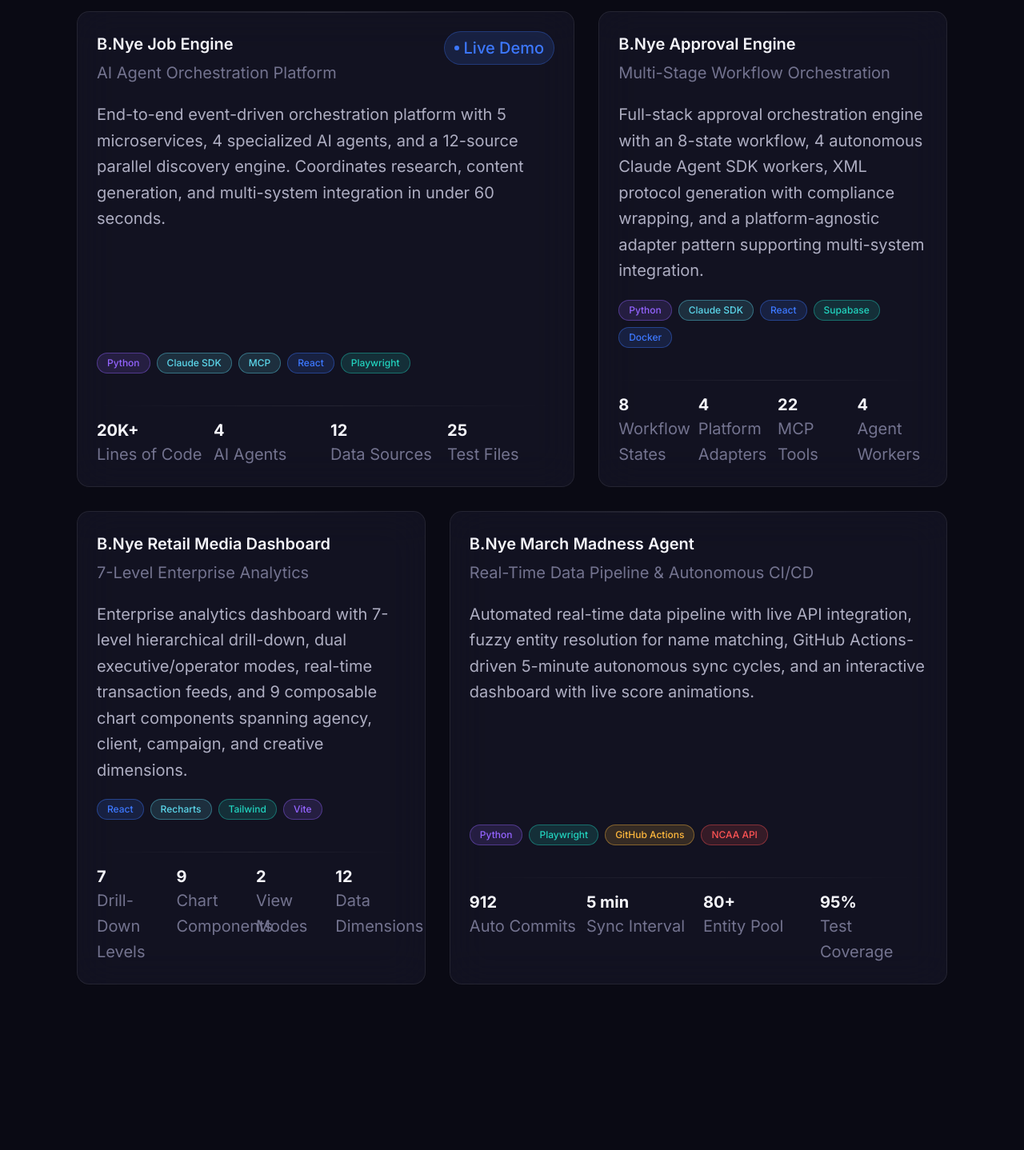
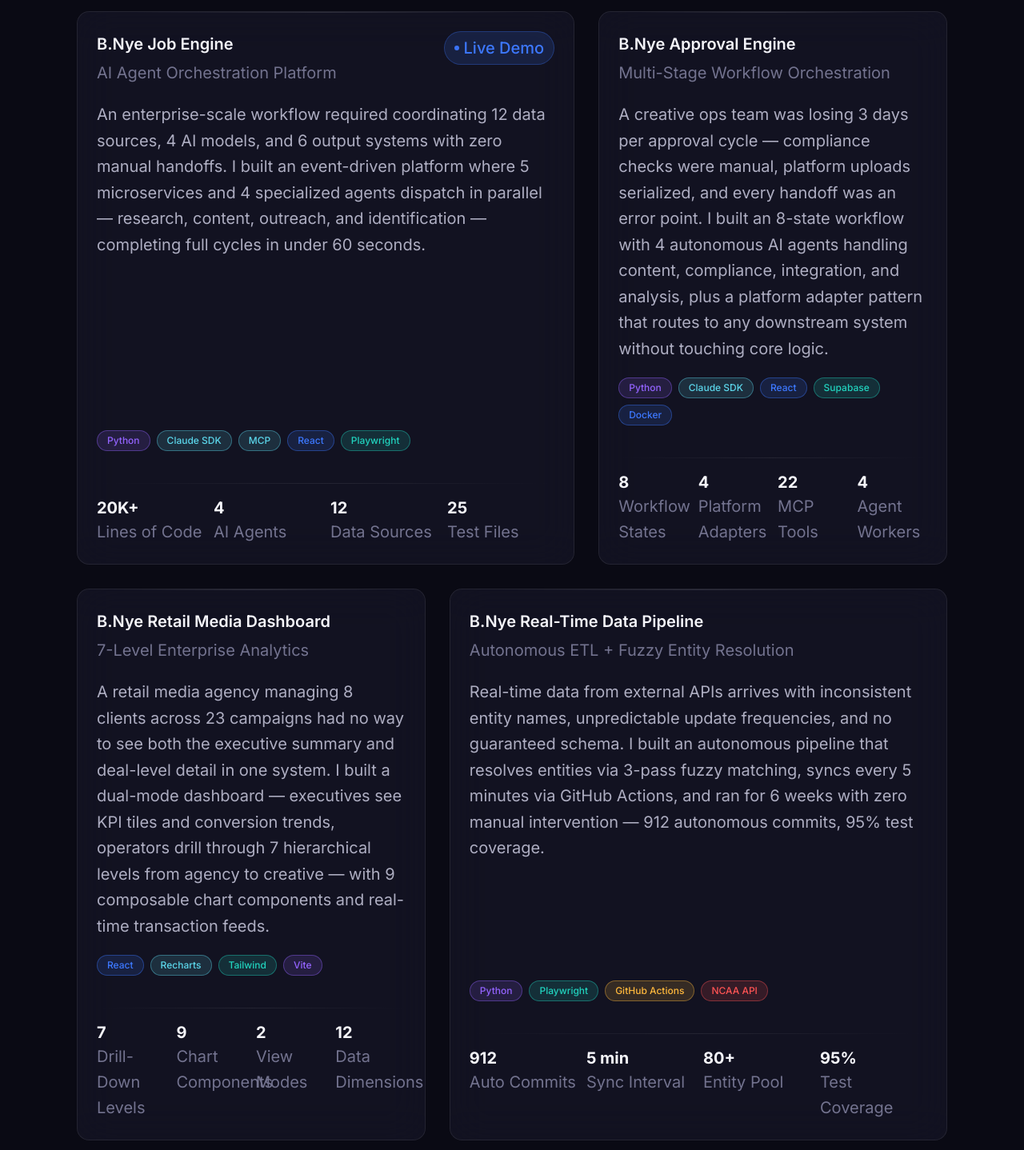
Before and after one commit to brandon-charles-novice-developer/bnye-command-center, a Next.js app: page / in a window 1280 px wide. Shown: the part 1040-2478 px from the top of the page at 80% size. Built offline with nearby package versions, Linux system fonts and the light colour scheme.

Commit message:
refactor: customer-problem-first framing, testimonials on hero, reframe March Madness

```diff
--- a/src/data/project-content.ts
+++ b/src/data/project-content.ts
@@ -28,11 +28,11 @@
 export const projectContent: Record<string, ProjectContent> = {
   "approval-engine": {
     slug: "approval-engine",
-    headline: "Multi-stage approval orchestration with 4 autonomous AI agents and a platform-agnostic adapter pattern",
+    headline: "A creative ops team was losing 3 days per approval cycle. I cut it to hours.",
     problemStatement:
-      "Complex approval workflows require coordinating multiple stakeholders, compliance checks, and downstream system integrations. Manual processes are error-prone, slow, and don't scale across platforms.",
+      "Compliance checks were manual. Platform uploads were serialized. Every handoff between content creation, legal review, and platform integration was a potential error point. The team needed automation without sacrificing the audit trail that compliance requires.",
     solutionNarrative:
-      "A state machine-driven orchestration engine where 4 specialized AI agents handle content generation, compliance review, integration management, and pipeline analysis autonomously. A platform adapter pattern decouples the core workflow from any specific downstream system — Platform A, B, or C can be swapped without touching the approval logic.",
+      "I built a state machine that enforces valid transitions and creates an audit event on every state change. 4 AI agents handle content generation, compliance validation, platform integration, and pipeline analysis autonomously. A platform adapter pattern decouples core workflow from downstream systems — swap Platform A for Platform C without touching approval logic. Turnaround went from days to hours.",
     architectureNodes: [
       { id: "workflow", label: "Approval Workflow", description: "8-state machine: Draft → Review → Approved → Integrated → Active", type: "service" },
       { id: "content-dir", label: "Content Director", description: "Claude Sonnet — generates optimized content from briefs", type: "agent" },
@@ -117,11 +117,11 @@
 
   "retail-dashboard": {
     slug: "retail-dashboard",
-    headline: "Enterprise analytics dashboard with 7-level hierarchical drill-down and dual executive/operator modes",
+    headline: "A retail media agency couldn't see the forest and the trees. I built both views.",
     problemStatement:
-      "Enterprise analytics require navigating complex data hierarchies — from executive KPIs down to individual creative performance — without losing context or overwhelming users at any level.",
+      "Executives needed campaign performance at a glance — ROAS, conversion trends, sales lift. Campaign managers needed to drill into individual deal-level creative performance without losing the bigger picture. No single tool served both audiences, so decisions were slow and context was constantly lost.",
     solutionNarrative:
-      "A dual-mode dashboard where executives see KPI tiles, conversion charts, and AI-powered insights, while operators drill through 7 hierarchical levels (agency → client → campaign → ad group → package → deal → creative) with breadcrumb navigation and contextual metrics at every level.",
+      "I built a dual-mode dashboard. Executives see KPI tiles, conversion charts, and shopper insights. Operators drill through 7 hierarchical levels — agency to creative — with breadcrumb navigation and contextual metrics at every level. Same data source, two cognitive loads. The mode toggle switches the entire interface in one click.",
     architectureNodes: [
       { id: "executive", label: "Executive Mode", description: "KPI scoreboard, conversion charts, AI insight cards, live transaction feed", type: "service" },
       { id: "manager", label: "Operator Mode", description: "7-level drill-down with breadcrumb nav and contextual metrics", type: "service" },
@@ -178,11 +178,11 @@
 
   "march-madness-agent": {
     slug: "march-madness-agent",
-    headline: "Real-time data pipeline with fuzzy entity resolution, autonomous CI/CD, and live dashboard",
+    headline: "External API data was inconsistent and unstructured. I built a pipeline that ran for 6 weeks unattended.",
     problemStatement:
-      "Live sporting events generate rapidly changing data across inconsistent sources. Player names vary between systems, scores update every few minutes, and the pipeline must run autonomously for weeks without manual intervention.",
+      "Real-time data from external APIs arrived with inconsistent entity names, unpredictable update frequencies, and no guaranteed schema. The system needed to resolve entities across sources, track state changes, and serve a live dashboard — autonomously, for 6 weeks, with zero manual intervention.",
     solutionNarrative:
-      "An automated pipeline that syncs NCAA tournament data every 5 minutes via GitHub Actions, resolves player entities using multi-pass fuzzy matching (exact → last name + team → normalized variants), tracks elimination state, and serves a live leaderboard dashboard with animated score updates.",
+      "I built an automated sync pipeline that polls every 5 minutes via GitHub Actions, resolves entity names using 3-pass fuzzy matching (exact name → last name + team → normalized variants), tracks elimination state, and generates dashboard-ready JSON. 912 autonomous commits over 6 weeks. Zero manual fixes required.",
     architectureNodes: [
       { id: "api", label: "NCAA API Client", description: "Fetches game results and box scores per round", type: "integration" },
       { id: "matcher", label: "Fuzzy Entity Resolver", description: "3-pass name matching: exact → last name + team → normalized (strips Jr/Sr/III)", type: "service" },
@@ -257,11 +257,11 @@
 
   "job-engine": {
     slug: "job-engine",
-    headline: "End-to-end AI orchestration platform with 5 event-driven microservices, 4 specialized agents, and 12-source parallel discovery",
+    headline: "12 data sources, 4 AI models, 6 output systems. No existing tool could coordinate them. So I built one.",
     problemStatement:
-      "Coordinating multi-step workflows across disparate data sources, AI models, and external systems requires an orchestration layer that handles parallel execution, event-driven state management, and atomic data operations.",
+      "Running an enterprise-scale workflow across 12 data sources, 4 AI models, and 6 output systems required coordination that no existing tool provided. Each step — research, content generation, outreach, and pipeline tracking — was manual, sequential, and error-prone. The system needed to run autonomously, learn from outcomes, and improve without manual tuning.",
     solutionNarrative:
-      "An event-driven microservices architecture where 5 independent services communicate through an append-only event log with file-level locking. 4 specialized AI agents (research, content, outreach, identification) dispatch in parallel with clear input/output contracts. A 12-source discovery engine aggregates, deduplicates, and scores results using learned modifiers from outcome feedback.",
+      "I built an event-driven microservices platform. 5 independent services communicate through an append-only event log with file-level locking. 4 specialized AI agents dispatch in parallel with 5-second target SLA and typed input/output contracts. A 12-source discovery engine aggregates, deduplicates, and scores results — then feeds outcomes back into scoring weights. The system gets smarter every cycle.",
     architectureNodes: [
       { id: "scanner", label: "Scout Scanner", description: "12-source parallel search with ecosystem gating and 9-criteria scoring", type: "service" },
       { id: "sentinel", label: "Gmail Sentinel", description: "Real-time email monitoring with NLP classification and pipeline matching", type: "service" },
--- a/src/data/projects.ts
+++ b/src/data/projects.ts
@@ -20,7 +20,7 @@
     title: "B.Nye Job Engine",
     subtitle: "AI Agent Orchestration Platform",
     description:
-      "End-to-end event-driven orchestration platform with 5 microservices, 4 specialized AI agents, and a 12-source parallel discovery engine. Coordinates research, content generation, and multi-system integration in under 60 seconds.",
+      "An enterprise-scale workflow required coordinating 12 data sources, 4 AI models, and 6 output systems with zero manual handoffs. I built an event-driven platform where 5 microservices and 4 specialized agents dispatch in parallel — research, content, outreach, and identification — completing full cycles in under 60 seconds.",
     demo: "interactive",
     stack: ["Python", "Claude SDK", "MCP", "React", "Playwright"],
     repoUrl: "https://github.com/brandon-charles-novice-developer/bnye-pipeline-intelligence",
@@ -39,7 +39,7 @@
     title: "B.Nye Approval Engine",
     subtitle: "Multi-Stage Workflow Orchestration",
     description:
-      "Full-stack approval orchestration engine with an 8-state workflow, 4 autonomous Claude Agent SDK workers, XML protocol generation with compliance wrapping, and a platform-agnostic adapter pattern supporting multi-system integration.",
+      "A creative ops team was losing 3 days per approval cycle — compliance checks were manual, platform uploads serialized, and every handoff was an error point. I built an 8-state workflow with 4 autonomous AI agents handling content, compliance, integration, and analysis, plus a platform adapter pattern that routes to any downstream system without touching core logic.",
     demo: "showcase",
     stack: ["Python", "Claude SDK", "React", "Supabase", "Docker"],
     repoUrl: "https://github.com/brandon-charles-novice-developer/bnye-approval-engine",
@@ -58,7 +58,7 @@
     title: "B.Nye Retail Media Dashboard",
     subtitle: "7-Level Enterprise Analytics",
     description:
-      "Enterprise analytics dashboard with 7-level hierarchical drill-down, dual executive/operator modes, real-time transaction feeds, and 9 composable chart components spanning agency, client, campaign, and creative dimensions.",
+      "A retail media agency managing 8 clients across 23 campaigns had no way to see both the executive summary and deal-level detail in one system. I built a dual-mode dashboard — executives see KPI tiles and conversion trends, operators drill through 7 hierarchical levels from agency to creative — with 9 composable chart components and real-time transaction feeds.",
     demo: "showcase",
     stack: ["React", "Recharts", "Tailwind", "Vite"],
     repoUrl: "https://github.com/brandon-charles-novice-developer/bnye-retail-dashboard",
@@ -74,10 +74,10 @@
   },
   {
     slug: "march-madness-agent",
-    title: "B.Nye March Madness Agent",
-    subtitle: "Real-Time Data Pipeline & Autonomous CI/CD",
+    title: "B.Nye Real-Time Data Pipeline",
+    subtitle: "Autonomous ETL + Fuzzy Entity Resolution",
     description:
-      "Automated real-time data pipeline with live API integration, fuzzy entity resolution for name matching, GitHub Actions-driven 5-minute autonomous sync cycles, and an interactive dashboard with live score animations.",
+      "Real-time data from external APIs arrives with inconsistent entity names, unpredictable update frequencies, and no guaranteed schema. I built an autonomous pipeline that resolves entities via 3-pass fuzzy matching, syncs every 5 minutes via GitHub Actions, and ran for 6 weeks with zero manual intervention — 912 autonomous commits, 95% test coverage.",
     demo: "showcase",
     stack: ["Python", "Playwright", "GitHub Actions", "NCAA API"],
     repoUrl: "https://github.com/brandon-charles-novice-developer/bnye-march-madness",
```
Also changed, not shown: src/components/landing/Hero.tsx (+21 -14 lines).
